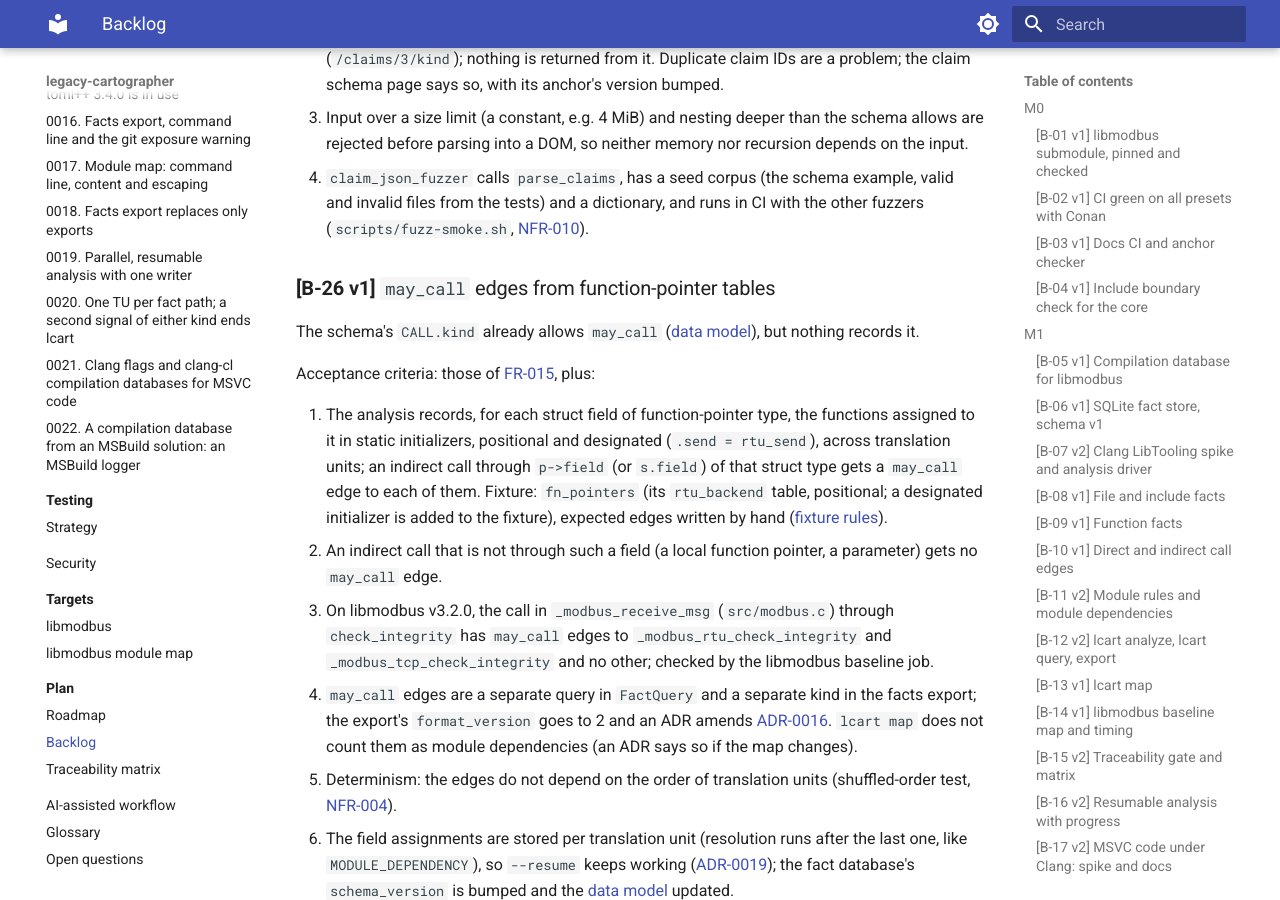
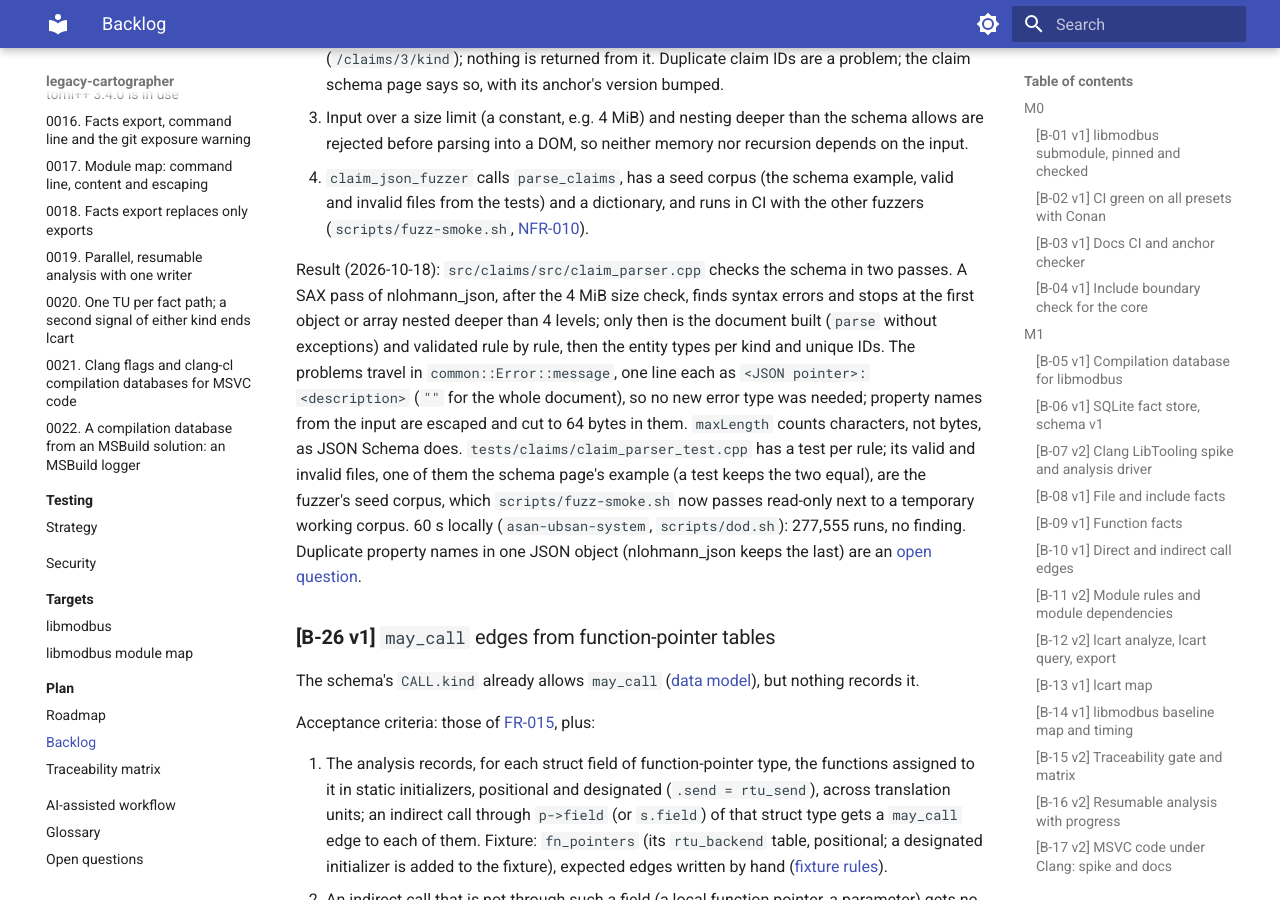
Before and after one commit to Tomek52/legacy-cartographer, an MkDocs documentation site: the page built from docs/plan/backlog.md, in a window 1280 px wide and 900 px high, scrolled down 19227 px. Built offline with MkDocs 1.6.1 and Material for MkDocs 9.7.7, drawn with Linux system fonts in a browser that asks for light colours; some of the changed text lies outside the part shown.

Commit message:
docs(plan): record the result of B-25
Marks B-25 done and records how the parser bounds its work, how problems
are reported, the seed corpus wiring and the local 60 s fuzz run.

Backlog: B-25

Co-Authored-By: Claude Opus 5.5 <noreply@anthropic.com>
Claude-Session: https://claude.ai/code/session_01Sn6UD6WxmmXBAgKToBQUdD

```diff
--- a/docs/plan/backlog.md
+++ b/docs/plan/backlog.md
@@ -34,7 +34,7 @@ expanded in place; its version is bumped if its meaning changes
 | [B-22](#b22-mermaid-check-in-ci-v1) | ✅ CI check that committed module maps parse as Mermaid | M1 | FR-007 | B-14 | 2 h |
 | [B-23](#b23-libmodbus-hand-check-v1) | ✅ Hand check of the libmodbus functions | M1 | FR-003, FR-004 | B-14 | 2 h |
 | [B-24](#b24-clang-tidy-checks-headers-v1) | ✅ clang-tidy checks the project's headers | M1 | NFR-007 | B-02 | 1 h |
-| [B-25](#b25-claim-parser-v1) | Claim parser and its fuzzer | M2 | FR-009, NFR-010 | – | 5 h |
+| [B-25](#b25-claim-parser-v1) | ✅ Claim parser and its fuzzer | M2 | FR-009, NFR-010 | – | 5 h |
 | [B-26](#b26-function-pointer-tables-v1) | `may_call` edges from function-pointer tables | M2 | FR-015 | – | 8 h |
 | [B-27](#b27-claim-verifier-v1) | Claim verifier | M2 | FR-010 | B-25, B-26 | 6 h |
 | [B-28](#b28-verification-report-v1) | Verification report and `lcart verify` | M2 | FR-010, FR-011 | B-27, B-30 | 4 h |
@@ -832,6 +832,23 @@ plus:
    runs in CI with the other fuzzers (`scripts/fuzz-smoke.sh`,
    [NFR-010](../specs/requirements.md#nfr010-untrusted-input-v1)).
 
+Result (2026-10-18): `src/claims/src/claim_parser.cpp` checks the schema in
+two passes. A SAX pass of nlohmann_json, after the 4 MiB size check, finds
+syntax errors and stops at the first object or array nested deeper than 4
+levels; only then is the document built (`parse` without exceptions) and
+validated rule by rule, then the entity types per kind and unique IDs. The
+problems travel in `common::Error::message`, one line each as
+`<JSON pointer>: <description>` (`""` for the whole document), so no new
+error type was needed; property names from the input are escaped and cut to
+64 bytes in them. `maxLength` counts characters, not bytes, as JSON Schema
+does. `tests/claims/claim_parser_test.cpp` has a test per rule; its valid
+and invalid files, one of them the schema page's example (a test keeps the
+two equal), are the fuzzer's seed corpus, which `scripts/fuzz-smoke.sh` now
+passes read-only next to a temporary working corpus. 60 s locally
+(`asan-ubsan-system`, `scripts/dod.sh`): 277,555 runs, no finding.
+Duplicate property names in one JSON object (nlohmann_json keeps the last)
+are an [open question](../open-questions.md#open-technical-questions).
+
 ### <a id="b26-function-pointer-tables-v1"></a>**[B-26 v1]** `may_call` edges from function-pointer tables
 
 The schema's `CALL.kind` already allows `may_call`
```
